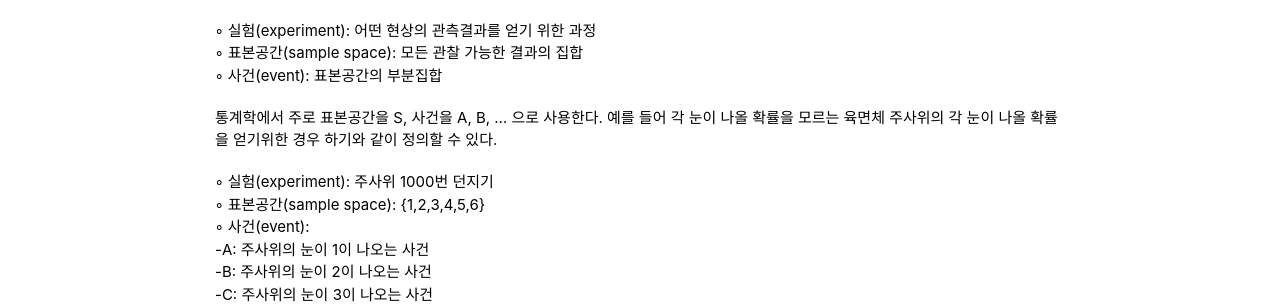
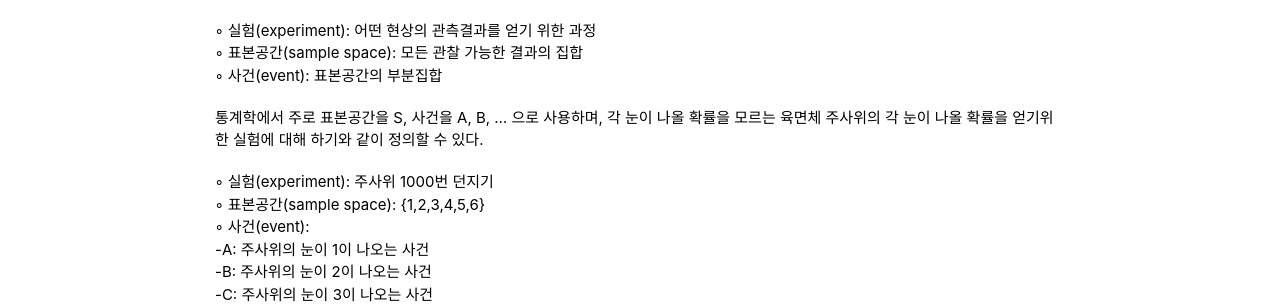
Before and after one commit to Bogshot/bogshot.github.io, a Jekyll site: the page built from _posts/2022-02-10-probability(1).md, in a window 1280 px wide. Shown: the part 269-573 px from the top of the page. Built offline with Jekyll 4.4.1, drawn with Linux system fonts in a browser that asks for light colours; cached includes are drawn as plain includes.

Commit message:
Update 2022-02-10-probability(1).md

```diff
--- a/_posts/2022-02-10-probability(1).md
+++ b/_posts/2022-02-10-probability(1).md
@@ -18,7 +18,7 @@ post:
 ◦ 표본공간(sample space): 모든 관찰 가능한 결과의 집합
 ◦ 사건(event): 표본공간의 부분집합
 
-통계학에서 주로 표본공간을 S, 사건을 A, B, ... 으로 사용한다. 예를 들어 각 눈이 나올 확률을 모르는 육면체 주사위의 각 눈이 나올 확률을 얻기위한 경우 하기와 같이 정의할 수 있다.
+통계학에서 주로 표본공간을 S, 사건을 A, B, ... 으로 사용하며, 각 눈이 나올 확률을 모르는 육면체 주사위의 각 눈이 나올 확률을 얻기위한 실험에 대해 하기와 같이 정의할 수 있다.
 
 ◦ 실험(experiment): 주사위 1000번 던지기
 ◦ 표본공간(sample space): {1,2,3,4,5,6}
```
